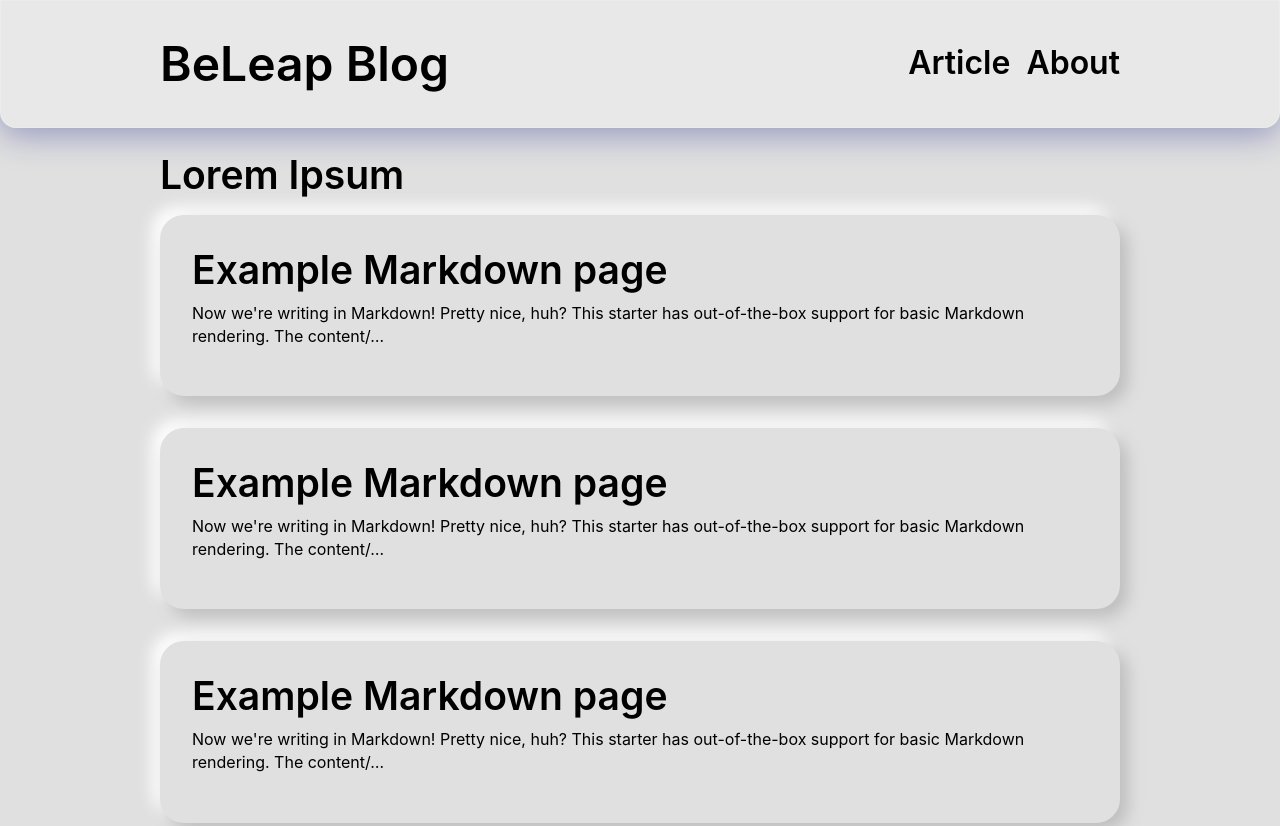
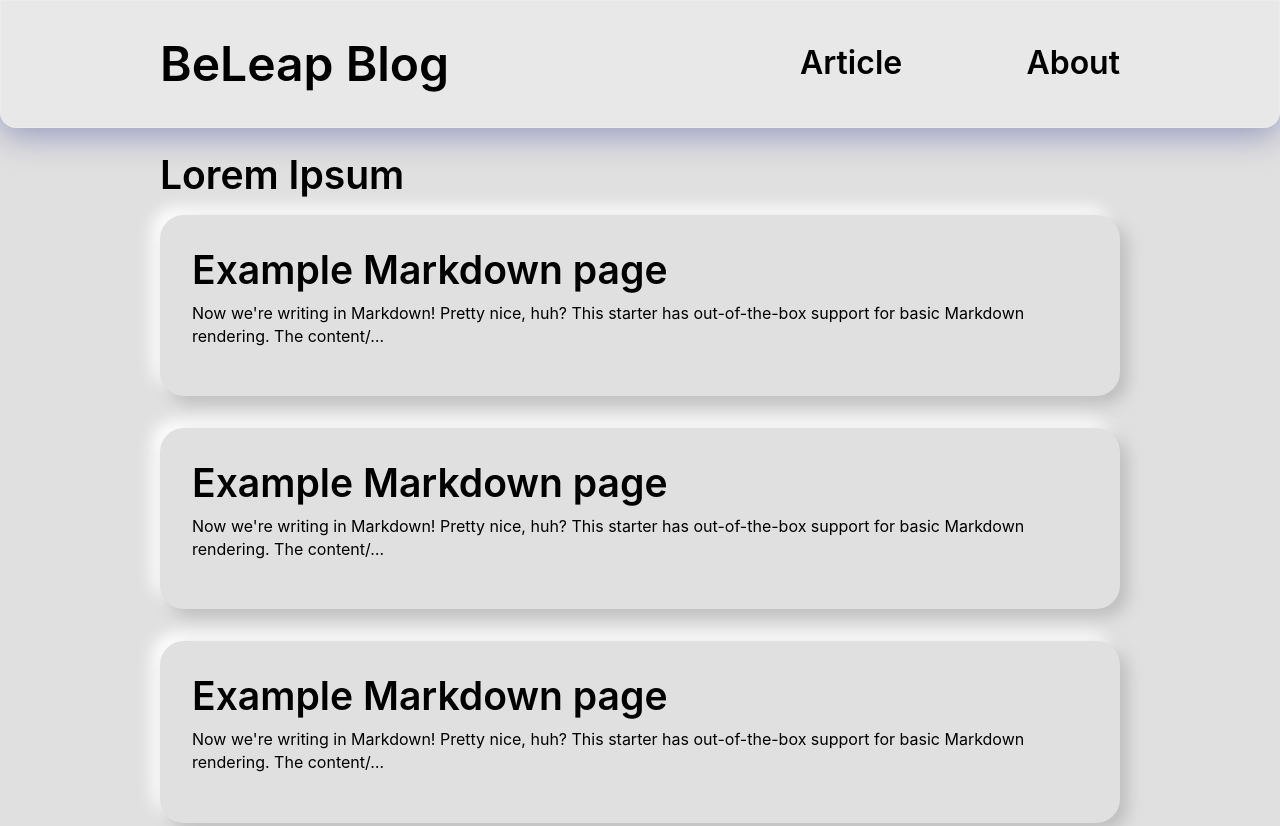
Before and after one commit to BeLeap/beleap-blog-legacy, a Gatsby site: page / in a window 1280 px wide. Shown: the top 826 px of the page. Built offline with nearby package versions, Linux system fonts and the light colour scheme; Gatsby itself is replaced by a stand-in of ours.

Commit message:
fix header

```diff
--- a/src/components/Header.tsx
+++ b/src/components/Header.tsx
@@ -22,9 +22,13 @@
   display: flex;
   flex-direction: row;
   align-items: center;
-  justify-content: space-between;
   height: 100%;
   flex-wrap: wrap;
+  justify-content: space-around;
+
+  @media screen and (min-width: 768px) {
+    justify-content: space-between;
+  }
 `
 
 const HomepageLink = styled(Link)`
@@ -38,10 +42,10 @@
   flex-direction: row;
   align-items: center;
   margin: 0;
-  justify-content: center;
+  justify-content: space-between;
+  width: 20rem;
 
   @media screen and (min-width: 768px) {
-    justify-content: flex-end;
   }
 `
 
@@ -50,7 +54,6 @@
   font-size: 2rem;
   font-weight: 600;
   height: 3rem;
-  margin-left: 1rem;
 `
 
 interface HeaderProps {
```
